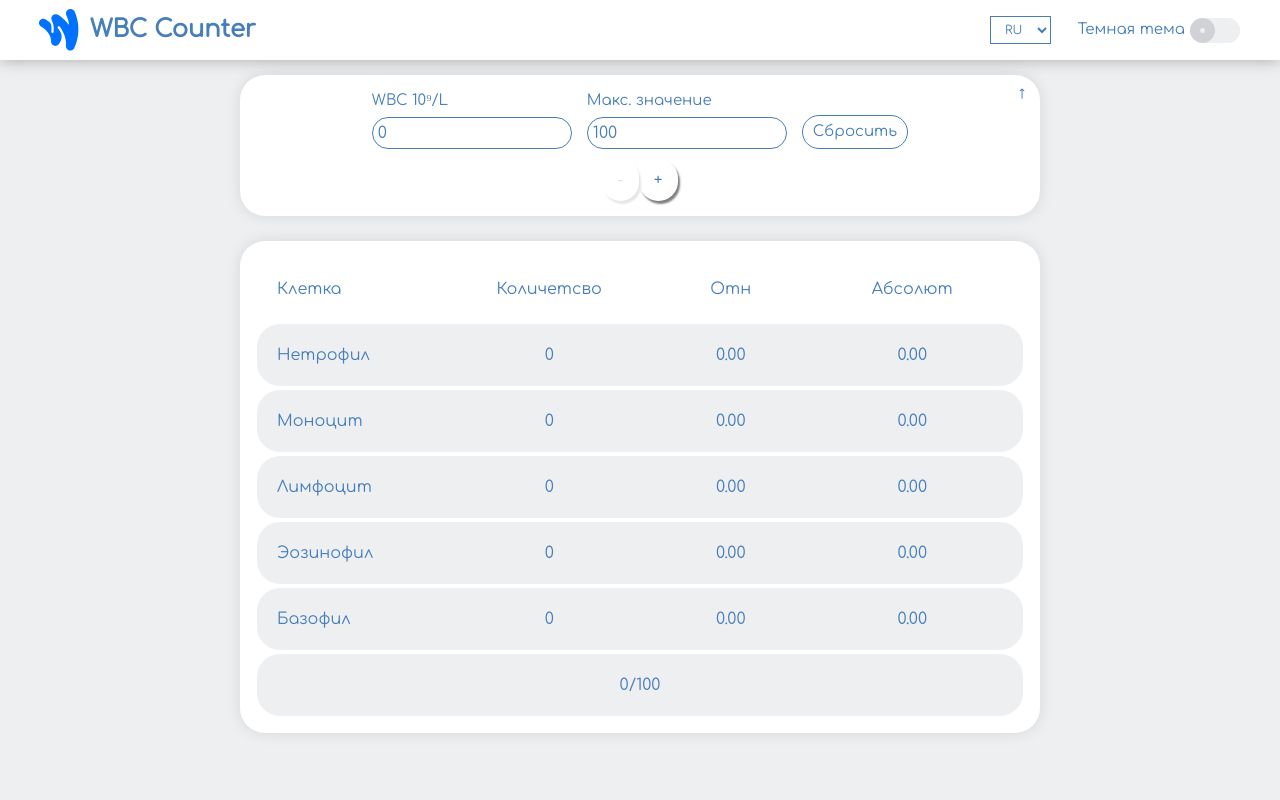
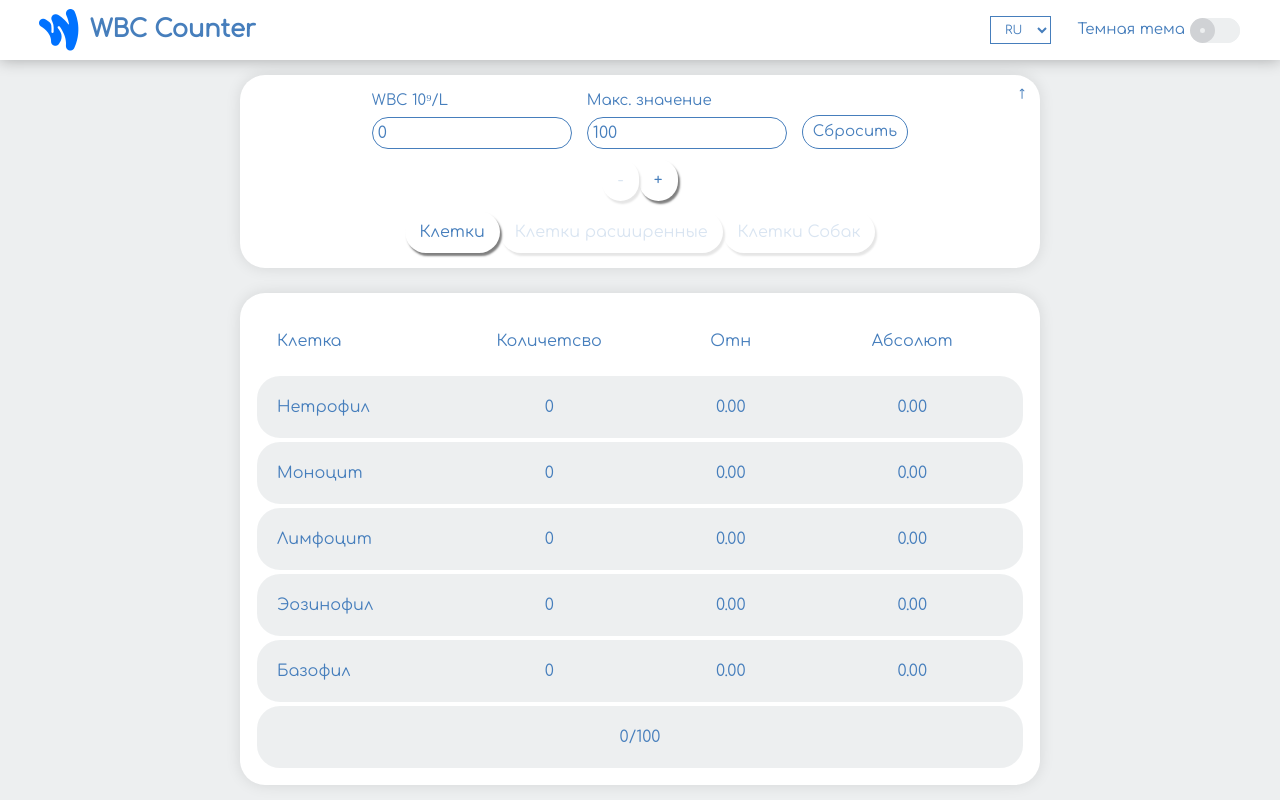
Before and after one commit to tsuker26/wbc-counter-v2, a React (Vite) app: page / in a window 1280 px wide. Built offline with nearby package versions, Linux system fonts and the light colour scheme.

Commit message:
cellsMode

```diff
--- a/src/components/Main.tsx
+++ b/src/components/Main.tsx
@@ -1,24 +1,21 @@
 import { FC, useEffect } from 'react'
 import Table from './Table/Table'
-import { useAppDispatch } from '../hook/useApp'
+import { useAppDispatch, useAppSelector } from '../hook/useApp'
 import { setCells } from '../store/slice/cellsSlice'
 import { typesOfCells } from '../data/data'
 import Setting from './Setting/Setting'
 
 const Main: FC = () => {
 	const dispatch = useAppDispatch()
-
+	const { cellsMode } = useAppSelector(state => state.cells)
 	useEffect(() => {
 		if (localStorage.getItem('cells')) {
 			//@ts-ignore
 			dispatch(setCells(JSON.parse(localStorage.getItem('cells'))))
 		} else {
-			dispatch(setCells(typesOfCells.cellsBlood))
-			console.log(
-				typeof localStorage.getItem('cells'),
-				localStorage.getItem('cells')
-			)
-			localStorage.setItem('cells', JSON.stringify(typesOfCells.cellsBlood))
+			dispatch(setCells(typesOfCells[cellsMode]))
+
+			localStorage.setItem('cells', JSON.stringify(typesOfCells[cellsMode]))
 			console.log('dispatch cells')
 		}
 	}, [])
--- a/src/components/Setting/Setting.tsx
+++ b/src/components/Setting/Setting.tsx
@@ -3,6 +3,7 @@ import styles from './Setting.module.scss'
 import MyInput from '../UI/MyInput/MyInput'
 import { useAppDispatch, useAppSelector } from '../../hook/useApp'
 import {
+	setCellsMode,
 	setDefault,
 	setMaxCount,
 	setMode,
@@ -10,13 +11,15 @@ import {
 } from '../../store/slice/cellsSlice'
 import MyButton from '../UI/MyButton/MyButton'
 import MyToggle from '../UI/MyToggle/MyToggle'
+import { ITypesOfCells, typesOfCells } from '../../data/data'
 
 const Setting: FC = () => {
-	const { wbc, maxCount, mode } = useAppSelector(state => state.cells)
+	const { wbc, maxCount, mode, cellsMode } = useAppSelector(
+		state => state.cells
+	)
 	const dispatch = useAppDispatch()
 	const { language } = useAppSelector(state => state.lang)
 	const [hidden, setHidden] = useState(false)
-
 	return (
 		<div className={`${styles.setting_block} ${hidden ? styles.hidden : ''}`}>
 			<div className={styles.close} onClick={() => setHidden(!hidden)}>
@@ -45,11 +48,22 @@ const Setting: FC = () => {
 			<div className={styles.item}>
 				<MyToggle
 					fn={(mode: string) => dispatch(setMode(mode))}
-					selectActive={mode}
-					selectors={[
+					toggleActive={mode}
+					toggles={[
 						{ id: '0', name: '-' },
 						{ id: '1', name: '+' },
 					]}
+				/>
+			</div>
+			<div className={styles.item}>
+				<MyToggle
+					fn={(cellsMode: keyof ITypesOfCells) =>
+						dispatch(setCellsMode(cellsMode))
+					}
+					toggleActive={cellsMode}
+					toggles={Object.keys(typesOfCells).map(el => ({
+						id: el,
+					}))}
 				/>
 			</div>
 		</div>
--- a/src/components/UI/MyToggle/MyToggle.tsx
+++ b/src/components/UI/MyToggle/MyToggle.tsx
@@ -1,33 +1,37 @@
 import { FC } from 'react'
 import styles from './MyToggle.module.scss'
+import { useAppSelector } from '../../../hook/useApp'
+import { ILanguage } from '../../../languages/lang'
 
 export type myToggle = {
 	id: string
-	name: string
+	name?: string
 }
 
-interface selectorProps {
+interface myToggleProps {
 	fn: (select: any) => void
-	selectActive: string
-	selectors: myToggle[]
+	toggleActive: string
+	toggles: myToggle[]
 }
 
-const Selector: FC<selectorProps> = ({ fn, selectActive, selectors }) => {
+const MyToggle: FC<myToggleProps> = ({ fn, toggleActive, toggles }) => {
+	const { language } = useAppSelector(state => state.lang)
+
 	return (
 		<div className={styles.myToggle}>
-			{selectors.map(select => (
+			{toggles.map(toggle => (
 				<div
-					key={select.id}
-					onClick={() => fn(select.id)}
+					key={toggle.id}
+					onClick={() => fn(toggle.id)}
 					className={`${styles.myToggleEl} ${
-						select.id === selectActive ? styles.active : ''
+						toggle.id === toggleActive ? styles.active : ''
 					}`}
 				>
-					{select.name}
+					{toggle.name ? toggle.name : language[toggle.id as keyof ILanguage]}
 				</div>
 			))}
 		</div>
 	)
 }
 
-export default Selector
+export default MyToggle
--- a/src/data/data.ts
+++ b/src/data/data.ts
@@ -9,19 +9,31 @@ export interface ICell {
 }
 
 export interface ITypesOfCells {
-	cellsBlood: ICell[]
-	cellsDogs: ICell[]
+	['cellsBlood']: ICell[]
+	['cellsExtended']: ICell[]
+	['cellsDogs']: ICell[]
 }
 
 export const typesOfCells: ITypesOfCells = {
-	cellsBlood: [
+	['cellsBlood']: [
 		{ id: 0, name: 'netrophil', count: 0, relative: 0, absolute: 0 },
 		{ id: 1, name: 'monocyte', count: 0, relative: 0, absolute: 0 },
 		{ id: 2, name: 'lymphocyte', count: 0, relative: 0, absolute: 0 },
 		{ id: 3, name: 'eosinophil', count: 0, relative: 0, absolute: 0 },
 		{ id: 4, name: 'basophil', count: 0, relative: 0, absolute: 0 },
 	],
-	cellsDogs: [
+	['cellsExtended']: [
+		{ id: 0, name: 'myelocytes', count: 0, relative: 0, absolute: 0 },
+		{ id: 1, name: 'metamyelocytes', count: 0, relative: 0, absolute: 0 },
+		{ id: 2, name: 'bandnuclear', count: 0, relative: 0, absolute: 0 },
+		{ id: 3, name: 'segmentednuclear', count: 0, relative: 0, absolute: 0 },
+		{ id: 4, name: 'basophil', count: 0, relative: 0, absolute: 0 },
+		{ id: 5, name: 'monocyte', count: 0, relative: 0, absolute: 0 },
+		{ id: 6, name: 'lymphocyte', count: 0, relative: 0, absolute: 0 },
+		{ id: 7, name: 'eosinophil', count: 0, relative: 0, absolute: 0 },
+		{ id: 8, name: 'basophil', count: 0, relative: 0, absolute: 0 },
+	],
+	['cellsDogs']: [
 		{ id: 0, name: 'netrophil', count: 0, relative: 0, absolute: 0 },
 		{ id: 1, name: 'monocyte', count: 0, relative: 0, absolute: 0 },
 		{ id: 2, name: 'lymphocyte', count: 0, relative: 0, absolute: 0 },
--- a/src/languages/lang.ts
+++ b/src/languages/lang.ts
@@ -11,6 +11,13 @@ export interface ILanguage {
 	basophil: string
 	maxCount: string
 	reset: string
+	myelocytes: string
+	metamyelocytes: string
+	bandnuclear: string
+	segmentednuclear: string
+	cellsBlood: string
+	cellsExtended: string
+	cellsDogs: string
 }
 
 export interface ILanguages {
@@ -31,6 +38,13 @@ export const RU: ILanguage = {
 	basophil: 'Базофил',
 	maxCount: 'Макс. значение ',
 	reset: 'Сбросить',
+	myelocytes: 'Миелоциты',
+	metamyelocytes: 'Мета\nмиелоциты',
+	bandnuclear: 'Бандаядерныe',
+	segmentednuclear: 'Сегменто\nядерныe',
+	cellsBlood: 'Клетки',
+	cellsExtended: 'Клетки расширенные',
+	cellsDogs: 'Клетки Собак',
 }
 export const EN: ILanguage = {
 	darkTheme: 'Dark theme',
@@ -45,6 +59,13 @@ export const EN: ILanguage = {
 	basophil: 'Basophil',
 	maxCount: 'Max Value',
 	reset: 'Reset',
+	myelocytes: 'Myelocytes',
+	metamyelocytes: 'Meta\nmyelocytes',
+	bandnuclear: 'Bandnuclear',
+	segmentednuclear: 'Segmented\nnuclear',
+	cellsBlood: 'Cells Blood',
+	cellsExtended: 'Cells Extended',
+	cellsDogs: 'Cells Dogs',
 }
 
 export const lang: ILanguages = { RU, EN }
--- a/src/store/slice/cellsSlice.ts
+++ b/src/store/slice/cellsSlice.ts
@@ -1,5 +1,5 @@
 import { createSlice, PayloadAction } from '@reduxjs/toolkit'
-import { ICell, typesOfCells } from '../../data/data'
+import { ICell, ITypesOfCells, typesOfCells } from '../../data/data'
 
 interface cellsState {
 	cells: ICell[]
@@ -7,6 +7,7 @@ interface cellsState {
 	maxCount: number
 	wbc: number
 	mode: string
+	cellsMode: keyof ITypesOfCells
 }
 
 type setCountPayloadType = { id: number; amount: number; count: number }
@@ -20,6 +21,9 @@ const initialState: cellsState = {
 		: 100,
 	wbc: localStorage.getItem('wbc') ? Number(localStorage.getItem('wbc')) : +'',
 	mode: '1',
+	cellsMode: localStorage.getItem('cellsMode')
+		? (localStorage.getItem('cellsMode') as keyof ITypesOfCells)
+		: 'cellsBlood',
 }
 
 const cellsSlice = createSlice({
@@ -54,7 +58,7 @@ const cellsSlice = createSlice({
 			}
 		},
 		setDefault(state) {
-			state.cells = typesOfCells.cellsBlood
+			state.cells = typesOfCells[state.cellsMode]
 			state.total = 0
 			state.wbc = 0
 			state.maxCount = 100
@@ -84,9 +88,25 @@ const cellsSlice = createSlice({
 		setMode(state, action: PayloadAction<string>) {
 			state.mode = action.payload
 		},
+		setCellsMode(state, action: PayloadAction<keyof ITypesOfCells>) {
+			state.cellsMode = action.payload
+			state.cells = typesOfCells[state.cellsMode]
+			localStorage.setItem(
+				'cells',
+				JSON.stringify(typesOfCells[state.cellsMode])
+			)
+			localStorage.setItem('cellsMode', String(state.cellsMode))
+		},
 	},
 })
 
-export const { setCells, setCount, setDefault, setWbc, setMaxCount, setMode } =
-	cellsSlice.actions
+export const {
+	setCells,
+	setCount,
+	setDefault,
+	setWbc,
+	setMaxCount,
+	setMode,
+	setCellsMode,
+} = cellsSlice.actions
 export default cellsSlice.reducer
```
